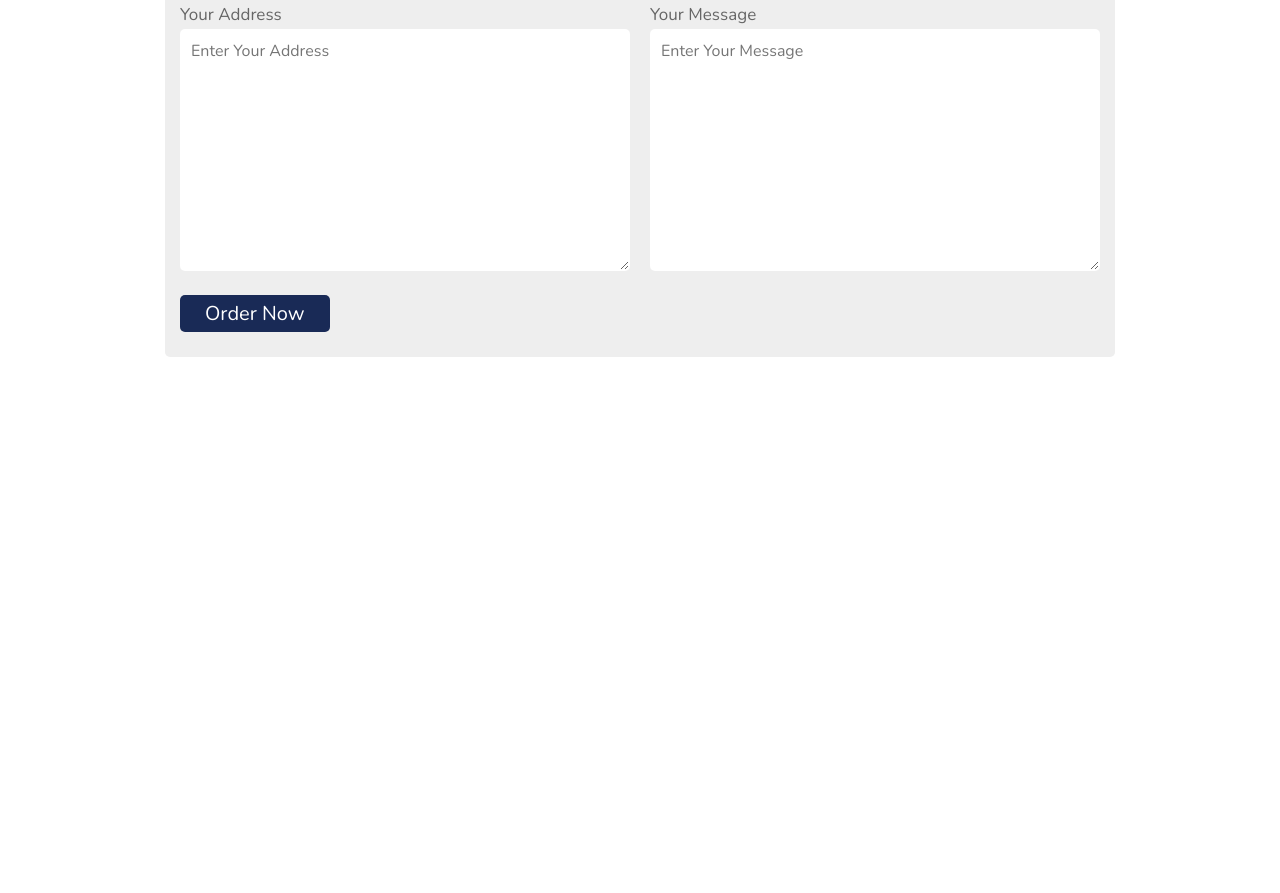
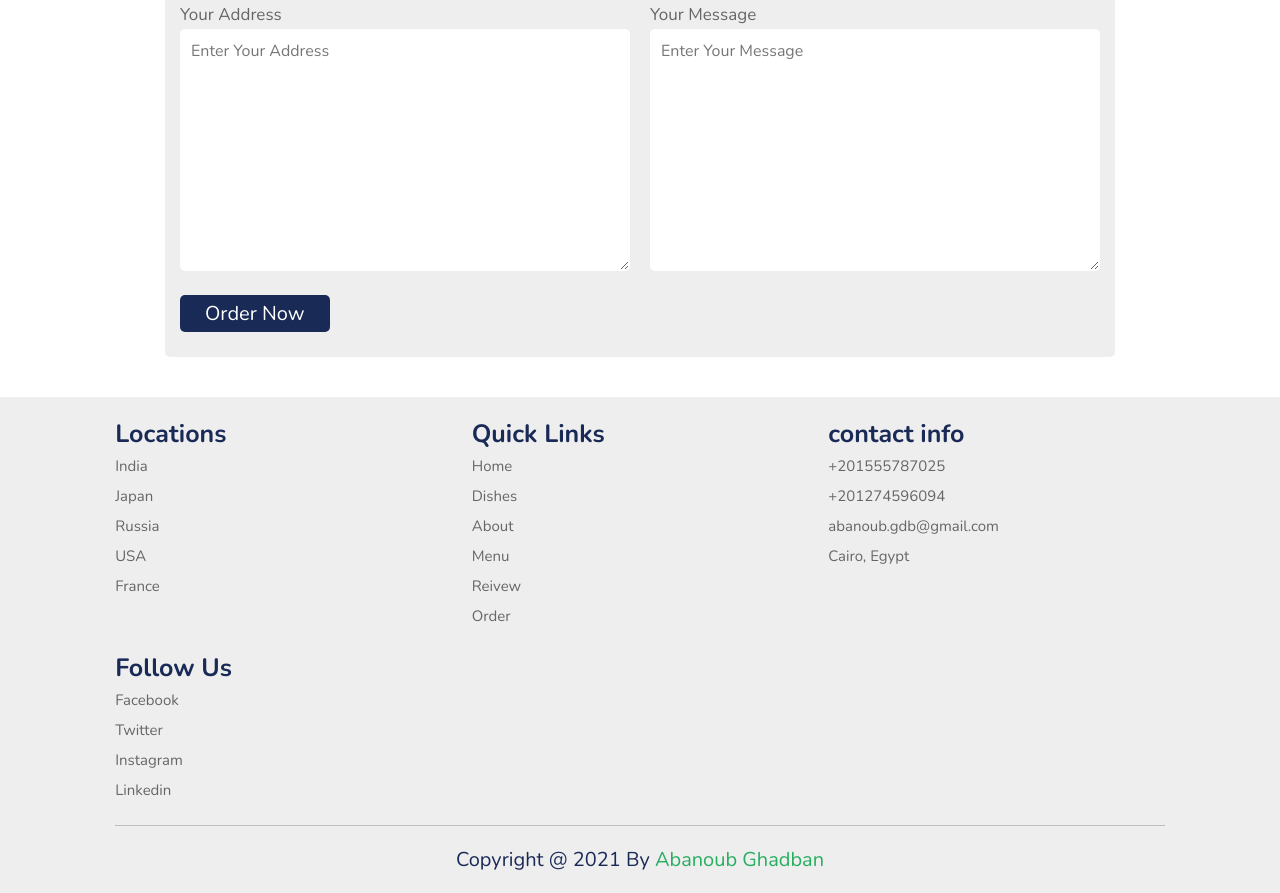
Before and after one commit to AbanoubGhadban/restaurant_website, a plain HTML site: page index.html in a window 1280 px wide. Shown: the part 2948-3841 px from the top of the page. Before the commit the page ends 3325 px from the top, so only its background shows below. Drawn offline with nearby package versions, Linux system fonts and the light colour scheme.

Commit message:
added footer

```diff
--- a/css/style.css
+++ b/css/style.css
@@ -25,7 +25,7 @@ html{
     overflow-x: hidden;
 }
 
-section{
+section, footer{
     padding:2rem 9%;
 }
 
@@ -435,6 +435,50 @@ input[type="search"]::-webkit-search-cancel-button {
     border: .1rem solid var(--green);
 }
 
+.footer {
+    background-color: #eee;
+    margin-top: 2rem;
+}
+
+.footer .links {
+    display: grid;
+    gap: 2rem;
+    grid-template-columns: repeat(auto-fit, minmax(25rem, 1fr));
+    justify-content: center;
+}
+
+.footer .links .links-group a {
+    display: block;
+}
+
+.footer h3 {
+    font-size: 2.5rem;
+    color: var(--black);
+}
+
+.footer a {
+    color: var(--light-color);
+    font-size: 1.5rem;
+    line-height: 2;
+}
+
+.footer .copyrights {
+    border-top: .1rem solid rgba(0, 0, 0, .2);
+    padding-top: 2rem;
+    text-align: center;
+    margin-top: 2rem;
+    font-size: 2rem;
+    color: var(--black);
+}
+
+.footer .contact-info * {
+    text-transform: none;
+}
+
+.footer .copyrights span {
+    color: var(--green);
+}
+
 @media (max-width: 991px) {
     .header {
         padding: 1rem 1rem;
--- a/index.html
+++ b/index.html
@@ -390,6 +390,53 @@
 
     <!-- order section ends -->
 
+    <!-- footer starts -->
+    <footer class="footer" id="footer">
+        <div class="links">
+
+            <div class="links-group">
+                <h3>locations</h3>
+                <a href="#">india</a>
+                <a href="#">japan</a>
+                <a href="#">russia</a>
+                <a href="#">USA</a>
+                <a href="#">france</a>
+            </div>
+
+            <div class="links-group">
+                <h3>quick links</h3>
+                <a href="#home">home</a>
+                <a href="#dishes">dishes</a>
+                <a href="#order">about</a>
+                <a href="#menu">menu</a>
+                <a href="#reviews">reivew</a>
+                <a href="#order">order</a>
+            </div>
+
+            <div class="links-group contact-info">
+                <h3>contact info</h3>
+                <a href="#">+201555787025</a>
+                <a href="#">+201274596094</a>
+                <a href="#">abanoub.gdb@gmail.com</a>
+                <a href="#">Cairo, Egypt</a>
+            </div>
+
+            <div class="links-group">
+                <h3>follow us</h3>
+                <a href="#">facebook</a>
+                <a href="#">twitter</a>
+                <a href="#">instagram</a>
+                <a href="#">linkedin</a>
+            </div>
+
+        </div>
+
+        <div class="copyrights">
+            copyright @ 2021 by <span>abanoub ghadban</span>
+        </div>
+    </footer>
+    <!-- footer ends -->
+
 <script src="https://unpkg.com/swiper/swiper-bundle.min.js"></script>
 
 <!-- custom js file link  -->
```
